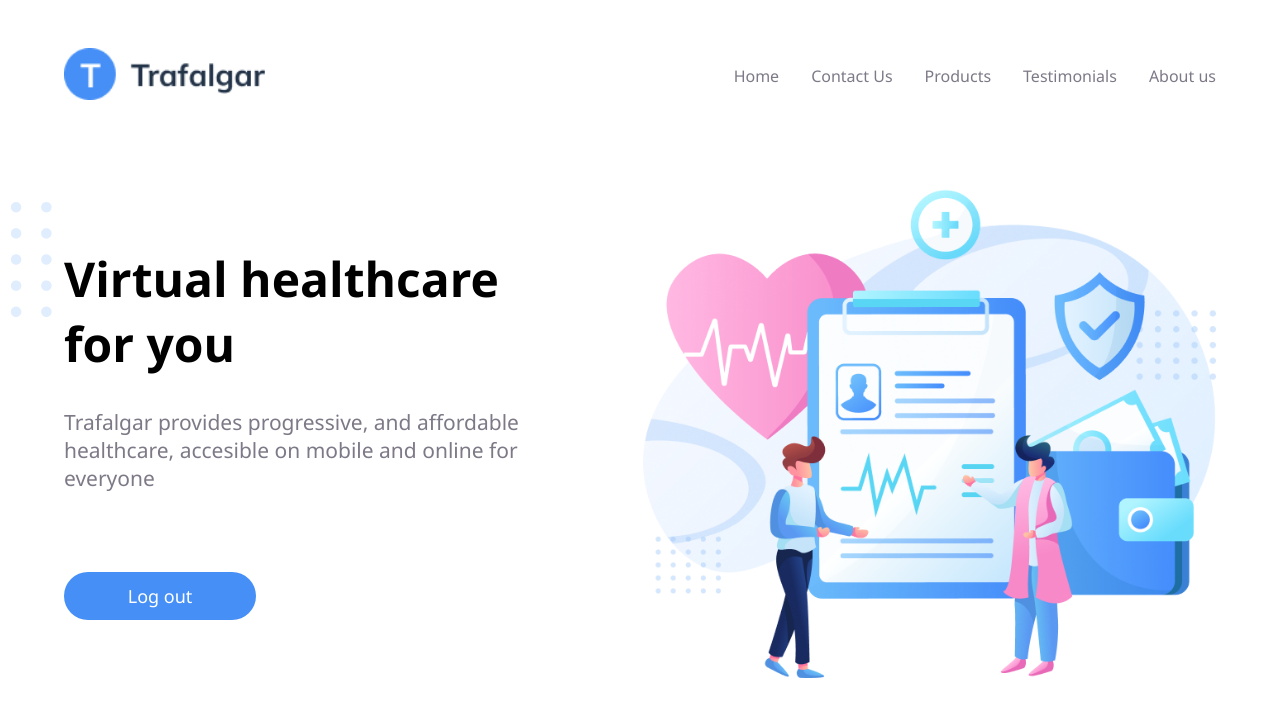
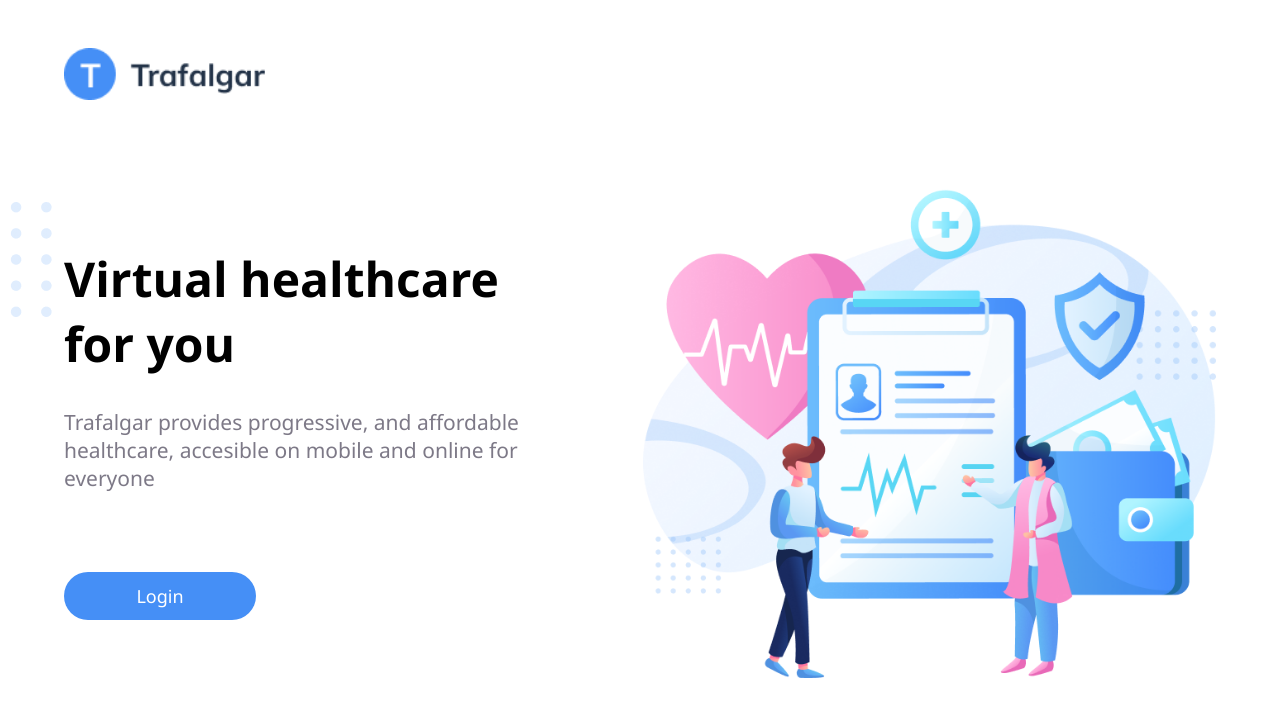
Before and after one commit to Harlekshooo/Product-Sale, a React (Vite) app: page / in a window 1280 px wide. Shown: the top 716 px of the page. Built offline with nearby package versions, Linux system fonts and the light colour scheme.

Commit message:
second prototype

```diff
--- a/src/Slices/IsLoggedIn.jsx
+++ b/src/Slices/IsLoggedIn.jsx
@@ -3,7 +3,7 @@
 
 export const loggedInState = createSlice({
     name:'logged',
-    initialState: {value: localStorage.getItem('user') ? false : true},
+    initialState: {value: JSON.parse(localStorage.getItem("user")) == null ? false : true},
     reducers: {
         loggedIn: (state, action) => {
             state.value = action.payload
--- a/src/components/Screens/Homescreen/homescreen.jsx
+++ b/src/components/Screens/Homescreen/homescreen.jsx
@@ -47,6 +47,7 @@
     dispatch(loggedIn(false))
   }
 
+  console.log('d', loggedIn);
 
 
   return (
@@ -63,7 +64,7 @@
             // loggedInUser has been originally set to true above
             // If loggedInUser is true it will display the login button
             <NavLink to="" onClick={handleLogOut}>
-              <div className="login">Log out</div>
+              <div className="login">Log out{loggedIn}</div>
             </NavLink>
           ) : (
 
--- a/src/components/Screens/Products/products.jsx
+++ b/src/components/Screens/Products/products.jsx
@@ -139,7 +139,7 @@
         let searchProducts = obtainedProducts.filter((newObtained) =>
               // find me the newObtained.title.first occurence of what I typed that is not equal to -1
               // -1 is what it renders when the data matching what I typed isn't found
-              newObtained.title.toLowerCase().indexOf(result) != -1
+              newObtained.title.toLowerCase().indexOf(result.toLowerCase()) != -1
         )
         console.log(searchProducts);
         if (searchProducts < [0]) {
```
